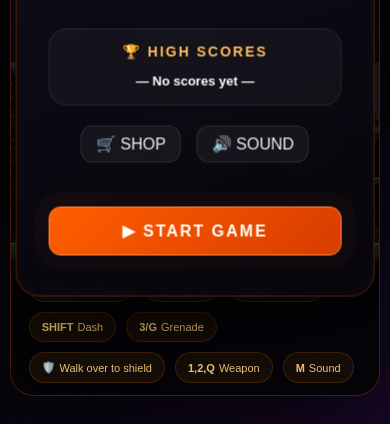
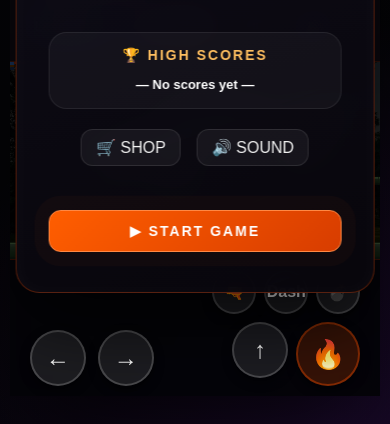
Before and after one commit to Sam-Nisa/gunting-game, a website: page index.html in a window 390 px wide. Shown: the part 420-844 px from the top of the page. Drawn offline with Linux system fonts and the light colour scheme; no server answers.

Commit message:
make responsive game to play on phone

```diff
--- a/css/style.css
+++ b/css/style.css
@@ -562,3 +562,83 @@
             background: rgba(0, 160, 255, 0.12) !important;
             box-shadow: 0 0 12px rgba(0, 200, 255, 0.25) !important;
         }
+
+        /* ─── MOBILE CONTROLS ───────────────────────────── */
+        #mobileControls {
+            display: none;
+            width: 100%;
+            justify-content: space-between;
+            align-items: flex-end;
+            padding: 10px 20px;
+            background: rgba(4, 4, 8, 0.9);
+            border-top: 1px solid rgba(255, 68, 0, 0.2);
+            touch-action: none; /* Prevent browser handling gestures */
+        }
+
+        .mc-joystick, .mc-actions {
+            display: flex;
+            gap: 12px;
+        }
+
+        .mc-joystick {
+            flex-direction: row;
+        }
+
+        .mc-actions {
+            flex-direction: column;
+            align-items: flex-end;
+            gap: 8px;
+        }
+
+        .mc-row {
+            display: flex;
+            gap: 8px;
+            justify-content: flex-end;
+        }
+
+        .mc-btn {
+            background: rgba(255, 255, 255, 0.1);
+            border: 2px solid rgba(255, 255, 255, 0.2);
+            color: #fff;
+            font-size: 24px;
+            font-weight: bold;
+            width: 56px;
+            height: 56px;
+            border-radius: 50%;
+            display: flex;
+            align-items: center;
+            justify-content: center;
+            user-select: none;
+            cursor: pointer;
+            box-shadow: 0 4px 10px rgba(0,0,0,0.5);
+            transition: transform 0.1s;
+            -webkit-tap-highlight-color: transparent;
+        }
+
+        .mc-btn:active, .mc-btn.active {
+            background: rgba(255, 100, 0, 0.4);
+            border-color: rgba(255, 100, 0, 0.6);
+            transform: scale(0.95);
+        }
+
+        .mc-btn-small {
+            width: 44px;
+            height: 44px;
+            font-size: 16px;
+        }
+
+        .mc-btn-large {
+            width: 64px;
+            height: 64px;
+            font-size: 28px;
+            background: rgba(255, 80, 0, 0.2);
+            border-color: rgba(255, 80, 0, 0.4);
+        }
+
+        @media (max-width: 768px) {
+            #controls { display: none; }
+            #mobileControls { display: flex; }
+            #gameWrap { border-radius: 0; max-width: 100%; border: none; }
+            canvas { border-radius: 0; }
+            .btn { font-size: 14px; padding: 12px 20px; }
+        }
--- a/index.html
+++ b/index.html
@@ -3,7 +3,7 @@
 
 <head>
     <meta charset="UTF-8">
-    <meta name="viewport" content="width=device-width, initial-scale=1.0">
+    <meta name="viewport" content="width=device-width, initial-scale=1.0, maximum-scale=1.0, user-scalable=no, viewport-fit=cover">
     <!-- Content Security Policy: restrict script/style/connect sources -->
     <meta http-equiv="Content-Security-Policy" content="
       default-src 'self';
@@ -66,6 +66,23 @@
             <span class="controlChip"><strong>1,2,Q</strong> Weapon</span>
             <span class="controlChip"><strong>M</strong> Sound</span>
         </div>
+        <div id="mobileControls">
+            <div class="mc-joystick">
+                <button id="btnLeft" class="mc-btn" data-key="ArrowLeft">←</button>
+                <button id="btnRight" class="mc-btn" data-key="ArrowRight">→</button>
+            </div>
+            <div class="mc-actions">
+                <div class="mc-row">
+                    <button id="btnWeap" class="mc-btn mc-btn-small" data-key="q">🔫</button>
+                    <button id="btnDash" class="mc-btn mc-btn-small" data-key="Shift">Dash</button>
+                    <button id="btnGrenade" class="mc-btn mc-btn-small" data-key="g">💣</button>
+                </div>
+                <div class="mc-row">
+                    <button id="btnJump" class="mc-btn" data-key="ArrowUp">↑</button>
+                    <button id="btnShoot" class="mc-btn mc-btn-large" data-key=" ">🔥</button>
+                </div>
+            </div>
+        </div>
         <div id="overlay">
             <h1 class="glitch" data-text="⚡ METAL FURY">⚡ METAL FURY</h1>
             <p class="sub">Ultimate Edition — Survive the jungle assault</p>
--- a/js/game.js
+++ b/js/game.js
@@ -376,6 +376,35 @@ canvas.addEventListener("contextmenu", (e) => {
   if (gameRunning) throwGrenade();
 });
 
+// ═══════════════════════════════════════════════════
+//  MOBILE CONTROLS WIRE-UP
+// ═══════════════════════════════════════════════════
+document.querySelectorAll(".mc-btn").forEach(btn => {
+  const pressBtn = (e) => {
+    e.preventDefault(); // Prevent scrolling / double tap zoom
+    btn.classList.add("active");
+    const key = btn.getAttribute("data-key");
+    if (key) keys[key] = true;
+  };
+  const releaseBtn = (e) => {
+    e.preventDefault();
+    btn.classList.remove("active");
+    const key = btn.getAttribute("data-key");
+    if (key) keys[key] = false;
+  };
+
+  btn.addEventListener("touchstart", pressBtn, { passive: false });
+  btn.addEventListener("touchend", releaseBtn, { passive: false });
+  btn.addEventListener("touchcancel", releaseBtn, { passive: false });
+
+  btn.addEventListener("mousedown", pressBtn);
+  btn.addEventListener("mouseup", releaseBtn);
+  btn.addEventListener("mouseleave", (e) => {
+    if (btn.classList.contains("active")) releaseBtn(e);
+  });
+});
+
+
 renderLeaderboard();
 // NEW: Initialize UI state on load
 setDifficulty("normal");
```
